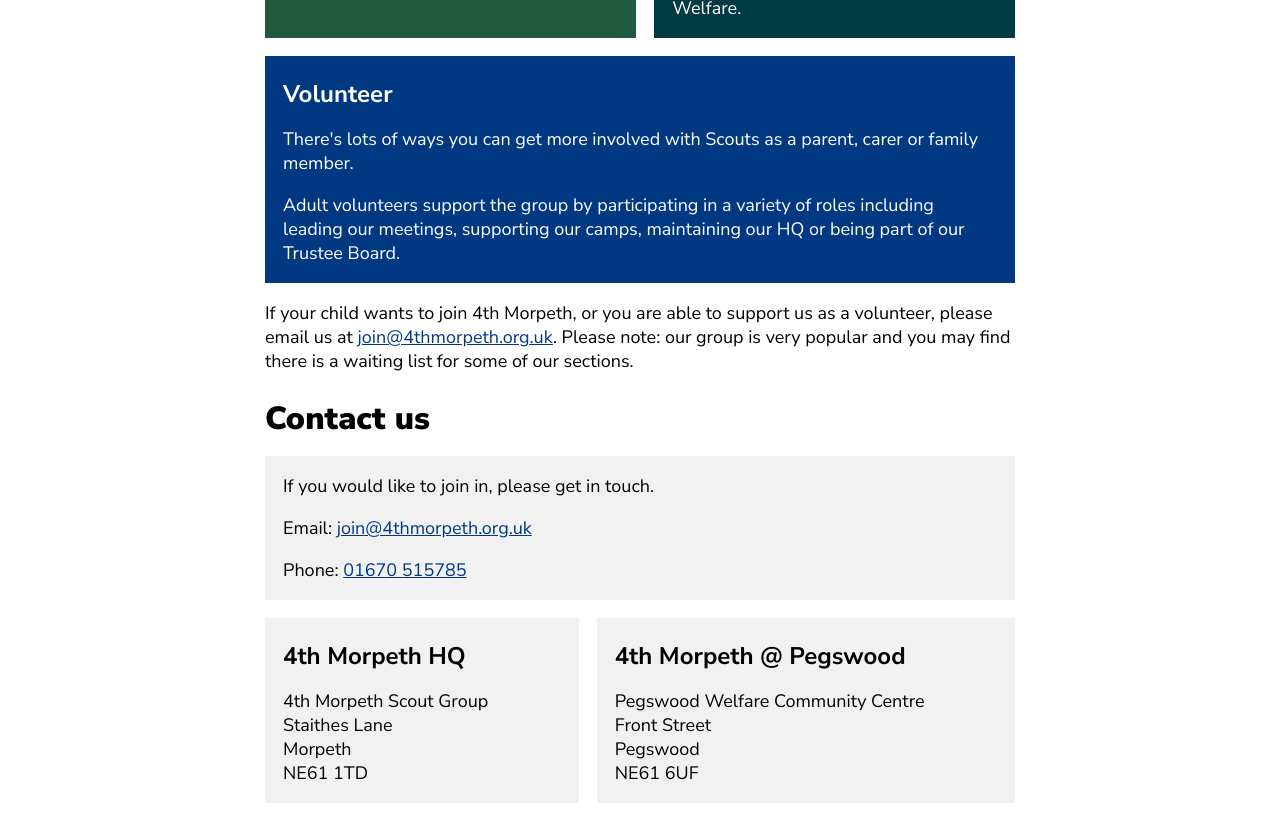
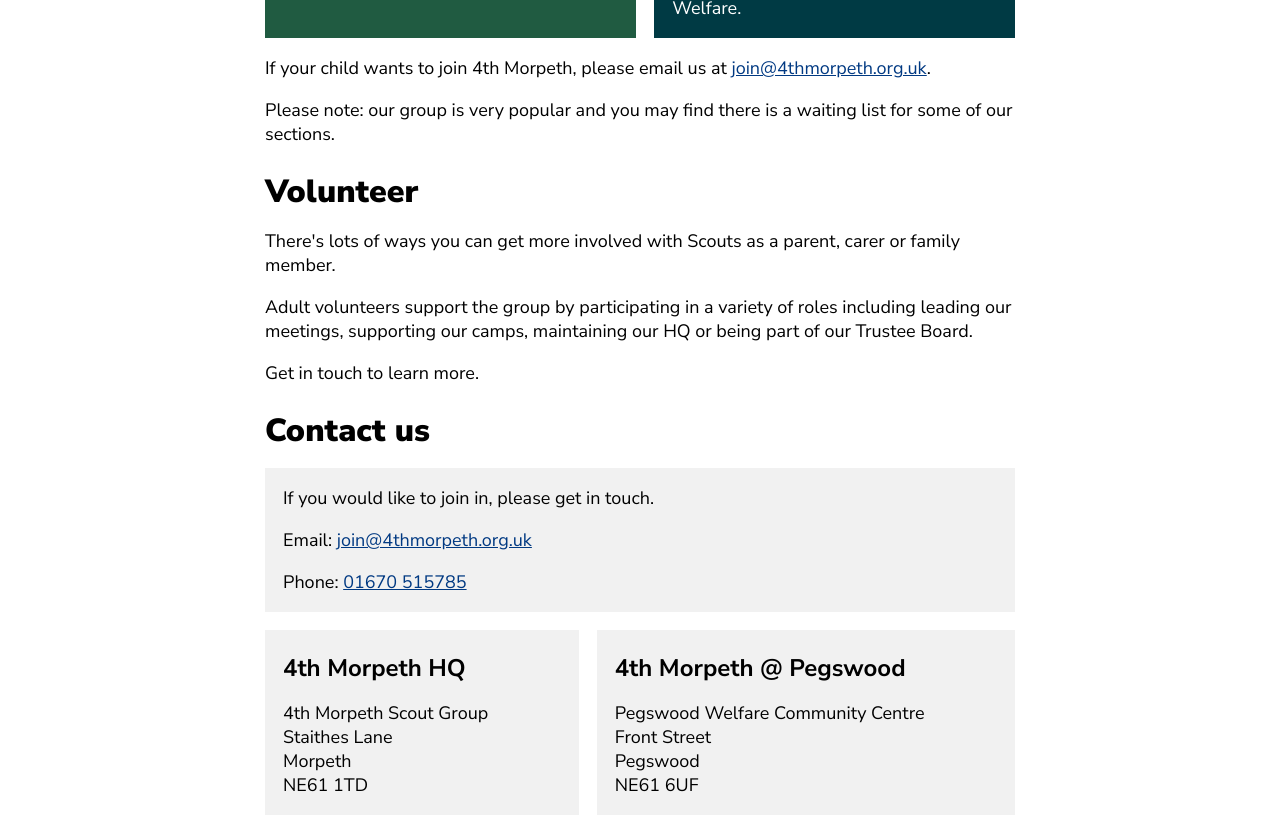
Before and after one commit to trubru/4th-morpeth-2024, a plain HTML site: page index.html in a window 1280 px wide. Shown: the part 1655-2484 px from the top of the page. Drawn offline with Linux system fonts and the light colour scheme.

Commit message:
Add files via upload

```diff
--- a/index.html
+++ b/index.html
@@ -84,21 +84,19 @@
                         Pegswood Welfare.</p>
 
                 </div>
-                <div class="info-box full-width">
-                    <h3>Volunteer</h3>
-                    <p>There's lots of ways you can get more involved with Scouts as a parent, carer or family member.</p>
-                    <p>Adult volunteers support the group by participating in a variety of roles including leading our meetings,
-                        supporting our camps, maintaining our HQ or being part of our Trustee Board.</p>
-                </div>
 
             </div>
 
-            <p>If your child wants to join 4th Morpeth, or you are able to support us as a volunteer, please email us at
-                <a href="mailto:join@4thmorpeth.org.uk">join@4thmorpeth.org.uk</a>.
-                Please note: our group is very popular and you may find there is a waiting list for some of our
-                sections.</p>
+            <p>If your child wants to join 4th Morpeth, please email us at <a href="mailto:join@4thmorpeth.org.uk">join@4thmorpeth.org.uk</a>.</p>
+            <p>Please note: our group is very popular and you may find there is a waiting list for some of our sections.</p>
+        </section>
 
-
+        <section>
+            <h2>Volunteer</h2>
+            <p>There's lots of ways you can get more involved with Scouts as a parent, carer or family member.</p>
+            <p>Adult volunteers support the group by participating in a variety of roles including leading our meetings,
+                supporting our camps, maintaining our HQ or being part of our Trustee Board.</p>
+            <p>Get in touch to learn more.</p>
         </section>
 
 
```
